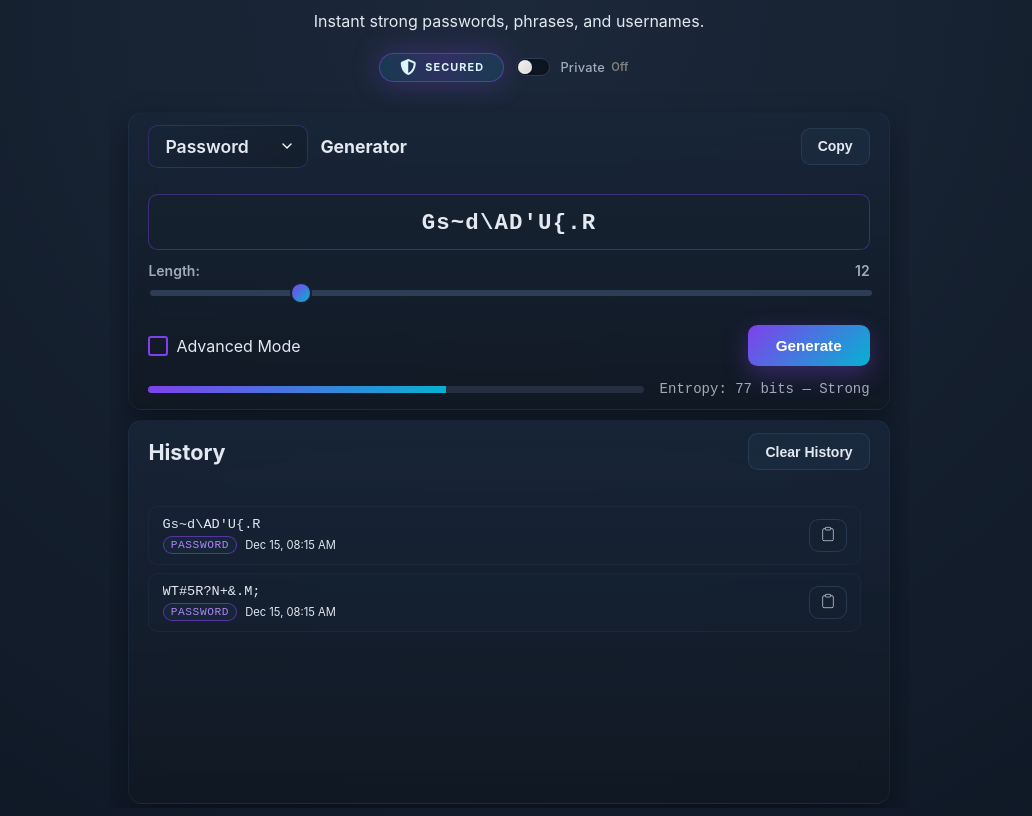
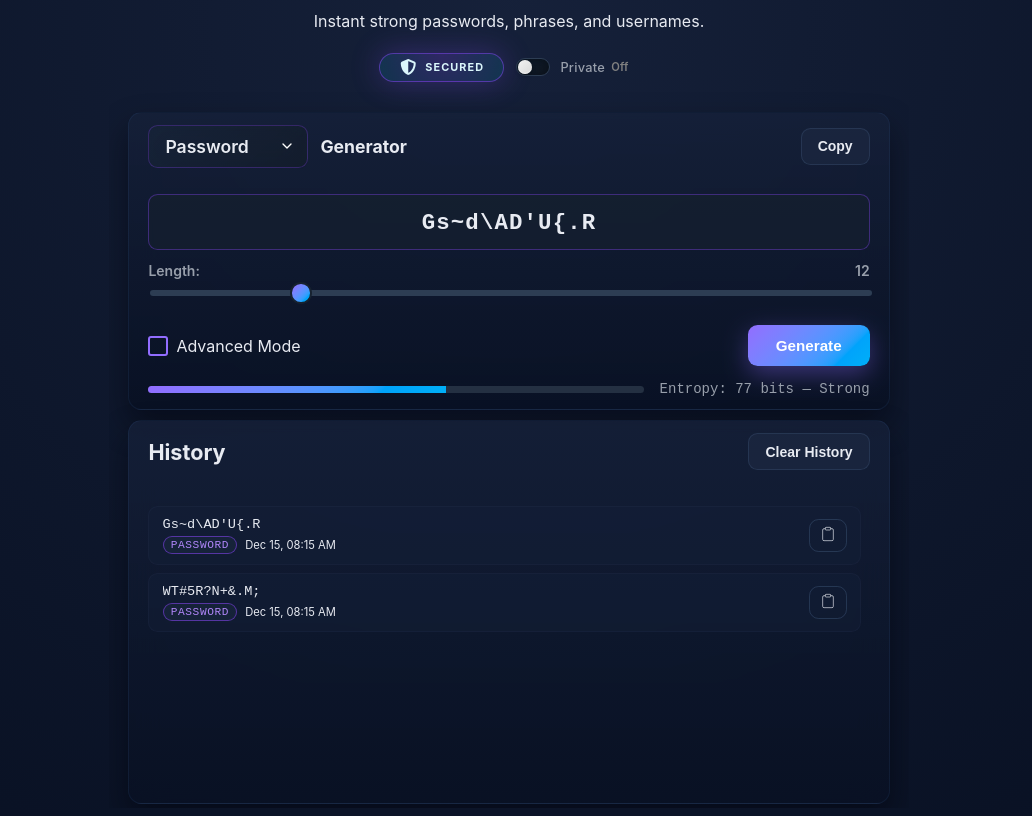
Before and after one commit to tusharbasak97/passG, a plain HTML site: page index.html in a window 1280 px wide. Both pictures are taken after a click on the button "Generate". Shown: the whole page, without its empty margins (131-1163 px from the left). Drawn offline with Linux system fonts and the light colour scheme.

Commit message:
Final Update: Enhanced security with full CSPRNG adoption, modernized UI with OKLCH, and updated documentation

```diff
--- a/css/styles.css
+++ b/css/styles.css
@@ -1,5 +1,5 @@
 :root {
-  /* Colors - HSL */
+  /* Colors - HSL (Legacy) */
   --hue-base: 215;
   --hue-accent: 262;
   --hue-accent-2: 189;
@@ -7,24 +7,29 @@
   --hue-danger: 0;
   --hue-warning: 43;
 
+  /* Colors - OKLCH (Modern) */
+  --hue-base-oklch: 265;
+  --hue-accent-oklch: 290;
+  --hue-accent-2-oklch: 230;
+
   /* Semantic Colors */
-  --color-bg: hsl(var(--hue-base) 43% 10%);
-  --color-bg-alt: hsl(var(--hue-base) 50% 6%);
-  --color-card: hsl(var(--hue-base) 46% 11% / 0.95);
-  --color-text: hsl(var(--hue-base) 33% 92%);
-  --color-text-muted: hsl(var(--hue-base) 15% 68%);
-  --color-text-inverse: hsl(0 0% 100%);
+  --color-bg: oklch(18% 0.04 var(--hue-base-oklch));
+  --color-bg-alt: oklch(14% 0.04 var(--hue-base-oklch));
+  --color-card: oklch(22% 0.05 var(--hue-base-oklch) / 0.95);
+  --color-text: oklch(94% 0.01 var(--hue-base-oklch));
+  --color-text-muted: oklch(70% 0.02 var(--hue-base-oklch));
+  --color-text-inverse: oklch(100% 0 0);
 
-  --color-surface-1: hsl(var(--hue-base) 40% 15% / 0.4);
-  --color-surface-2: hsl(var(--hue-base) 40% 18% / 0.6);
-  --color-surface-3: hsl(var(--hue-base) 40% 20% / 0.5);
+  --color-surface-1: oklch(25% 0.05 var(--hue-base-oklch) / 0.4);
+  --color-surface-2: oklch(28% 0.05 var(--hue-base-oklch) / 0.6);
+  --color-surface-3: oklch(30% 0.05 var(--hue-base-oklch) / 0.5);
 
-  --color-border: hsl(var(--hue-base) 30% 30% / 0.2);
-  --color-border-hover: hsl(var(--hue-base) 30% 40% / 0.5);
+  --color-border: oklch(35% 0.05 var(--hue-base-oklch) / 0.2);
+  --color-border-hover: oklch(45% 0.06 var(--hue-base-oklch) / 0.5);
 
-  --color-accent: hsl(var(--hue-accent) 82% 59%);
-  --color-accent-glow: hsl(var(--hue-accent) 82% 59% / 0.35);
-  --color-accent-2: hsl(var(--hue-accent-2) 95% 42%);
+  --color-accent: oklch(65% 0.22 var(--hue-accent-oklch));
+  --color-accent-glow: oklch(65% 0.22 var(--hue-accent-oklch) / 0.35);
+  --color-accent-2: oklch(70% 0.18 var(--hue-accent-2-oklch));
 
   --gradient-primary: linear-gradient(
     135deg,
@@ -33,12 +38,12 @@
   );
   --gradient-surface: linear-gradient(
     180deg,
-    hsl(var(--hue-base) 40% 16% / 0.8),
-    hsl(var(--hue-base) 35% 10% / 0.9)
+    oklch(25% 0.05 var(--hue-base-oklch) / 0.8),
+    oklch(18% 0.04 var(--hue-base-oklch) / 0.9)
   );
   --gradient-fallback: var(--color-accent);
 
-  --shadow-soft: 0 1rem 2rem hsl(var(--hue-base) 70% 3% / 0.45);
+  --shadow-soft: 0 1rem 2rem oklch(10% 0.02 var(--hue-base-oklch) / 0.45);
   --shadow-glow: 0 0 2rem var(--color-accent-glow);
 
   /* Spacing & Radius */
@@ -164,7 +169,7 @@ body {
   font-family: "Inter", system-ui, -apple-system, sans-serif;
   background: radial-gradient(
     circle at top,
-    hsl(var(--hue-base) 35% 17%),
+    oklch(25% 0.05 var(--hue-base-oklch)),
     var(--color-bg)
   );
   color: var(--color-text);
--- a/js/main.js
+++ b/js/main.js
@@ -18,6 +18,7 @@ import {
   setItem,
   clamp,
 } from "./utils/storage.js";
+import { randInt } from "./utils/crypto.js";
 
 // Polyfill for requestIdleCallback
 window.requestIdleCallback =
@@ -530,7 +531,7 @@ async function doGenerate() {
           usernameGenerator = await import("./generators/username.js");
         }
         const styles = getSelectedUsernameStyles();
-        const style = styles[Math.floor(Math.random() * styles.length)];
+        const style = styles[randInt(styles.length)];
         const keyword = usernameKeywordEl?.value || "";
         output = usernameGenerator.generateUsername({ style, keyword });
         entropyInfo = null; // No entropy for usernames
--- a/js/utils/crypto.js
+++ b/js/utils/crypto.js
@@ -3,7 +3,9 @@
 export function randInt(n) {
   if (n <= 0) return 0;
   const cryptoAPI = window.crypto || window.msCrypto;
-  if (cryptoAPI && cryptoAPI.getRandomValues) {
+  if (!cryptoAPI || !cryptoAPI.getRandomValues) {
+    throw new Error("Secure random number generation is not supported.");
+  }
   const range = Math.floor(0xffffffff / n) * n;
   const buf = new Uint32Array(1);
   let candidate;
@@ -13,7 +15,15 @@ export function randInt(n) {
   } while (candidate >= range);
   return candidate % n;
 }
-  return Math.floor(Math.random() * n);
+
+export function randFloat() {
+  const cryptoAPI = window.crypto || window.msCrypto;
+  if (!cryptoAPI || !cryptoAPI.getRandomValues) {
+    throw new Error("Secure random number generation is not supported.");
+  }
+  const buf = new Uint32Array(1);
+  cryptoAPI.getRandomValues(buf);
+  return buf[0] / 0x100000000;
 }
 
 export function pick(str) {
```
Also changed, not shown: js/generators/username.js (+8 -8 lines), 1 other file. Lines whose indentation alone changed are shown as unchanged.
